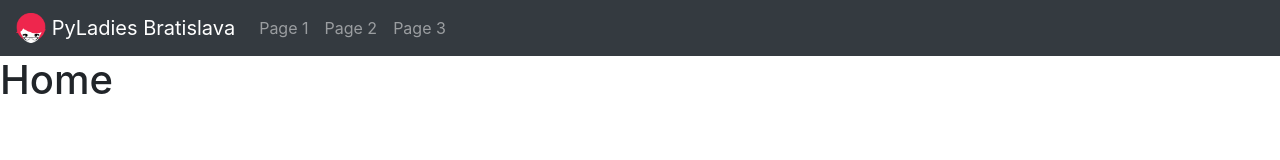
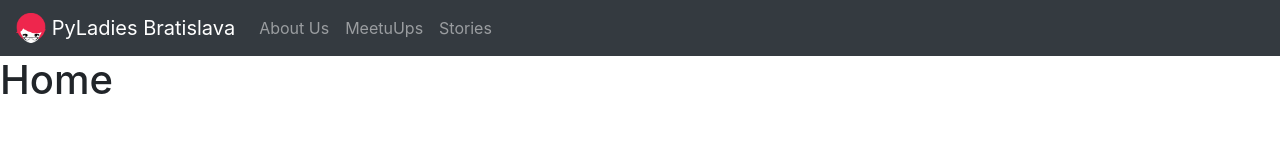
Before and after one commit to pyladies-bratislava/website, a React (Create React App) app in the folder frontend/: page / in a window 1280 px wide. Shown: the top 160 px of the page. Built offline with nearby package versions, Linux system fonts and the light colour scheme.

Commit message:
fixed - toggle collapse button

```diff
--- a/frontend/src/App.js
+++ b/frontend/src/App.js
@@ -19,9 +19,9 @@ class Header extends Component {
     super(props);
     this.state = {
       links: [
-        {path: "/1", text: "Page 1", isActive: false},
-        {path: "/2", text: "Page 2", isActive: false},
-        {path: "/3", text: "Page 3", isActive: false},
+        {path: "/1", text: "About Us", isActive: false},
+        {path: "/2", text: "MeetuUps", isActive: false},
+        {path: "/3", text: "Stories", isActive: false},
       ]
     }
   }
@@ -48,7 +48,20 @@ class Header extends Component {
             className="d-inline-block align-top"
             />{' '}
             PyLadies Bratislava</Link>
-          <ul className="navbar-nav">
+
+          <button
+          className="navbar-toggler"
+          type="button"
+          data-toggle="collapse"
+          data-target="#navbar-toggle"
+          aria-controls="nav-content"
+          aria-expanded="false"
+          >
+          <span className="navbar-toggler-icon" />
+        </button>
+
+          <div className="collapse navbar-collapse" id="navbar-toggle">
+          <ul className="navbar-nav mr-auto">
             {this.state.links.map((link, i) =>
               <NavLink
                 path={link.path}
@@ -59,6 +72,7 @@ class Header extends Component {
               />
               )}
           </ul>
+          </div>
         </nav>
       </div>
     );
```
